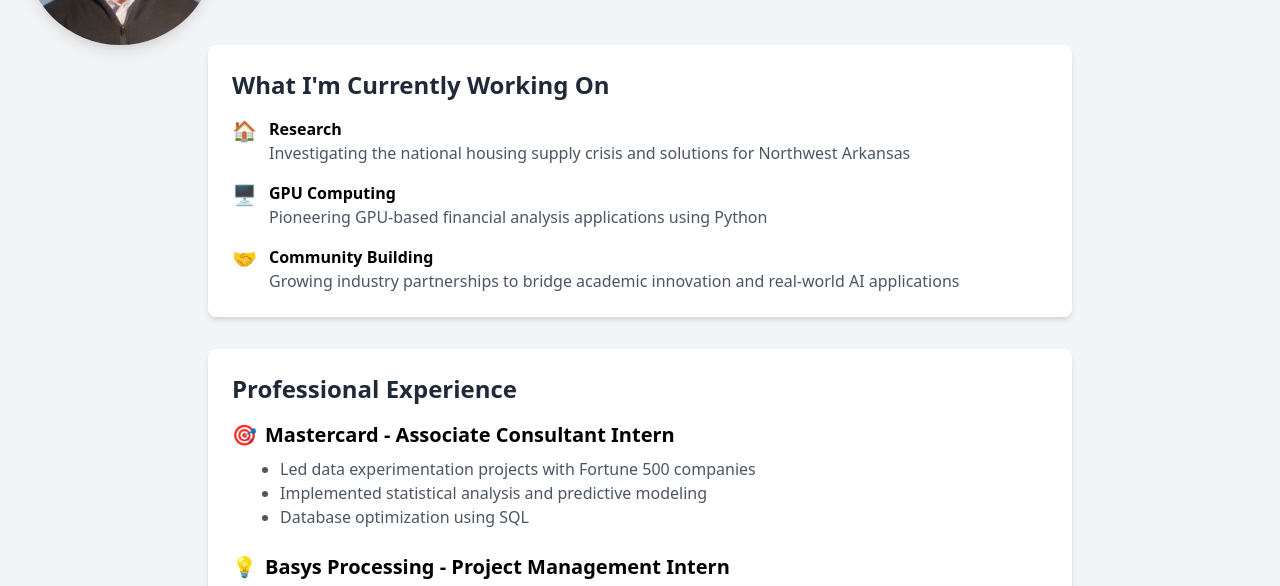
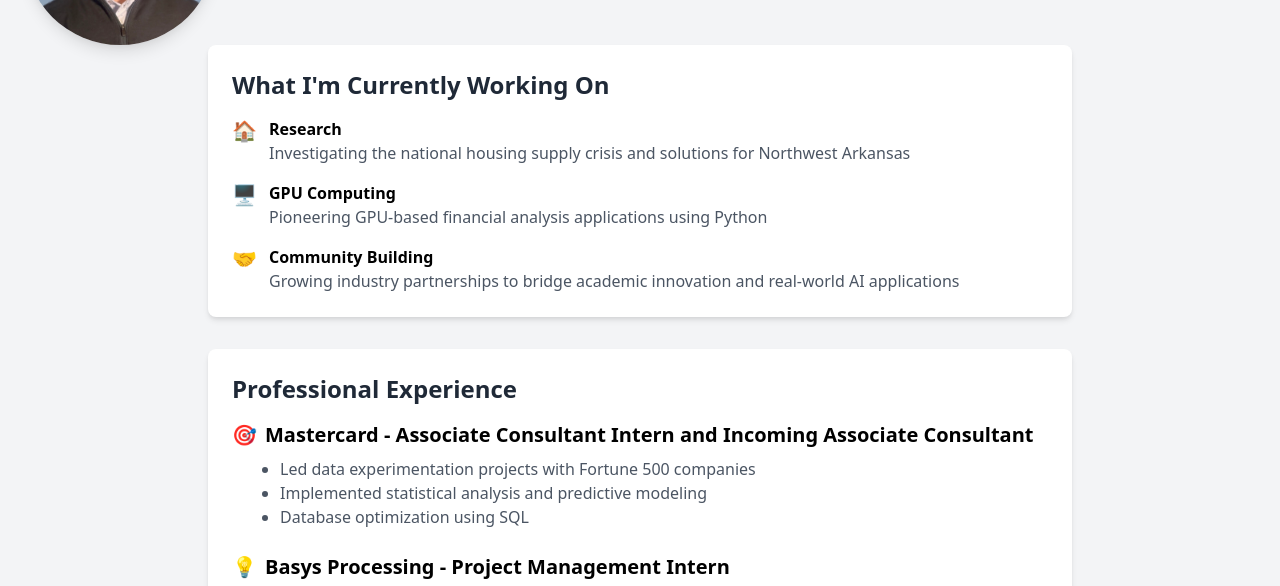
Before and after one commit to srbutler1/srbutler1, a plain HTML site: page docs/index.html in a window 1280 px wide. Shown: the part 171-757 px from the top of the page. Drawn offline with nearby package versions, Linux system fonts and the light colour scheme.

Commit message:
mastercard fix

```diff
--- a/docs/index.html
+++ b/docs/index.html
@@ -52,7 +52,7 @@
                 <div>
                     <h3 class="text-xl font-semibold flex items-center">
                         <span class="mr-2">🎯</span>
-                        Mastercard - Associate Consultant Intern
+                        Mastercard - Associate Consultant Intern and Incoming Associate Consultant
                     </h3>
                     <ul class="list-disc ml-12 mt-2 text-gray-600">
                         <li>Led data experimentation projects with Fortune 500 companies</li>
```
